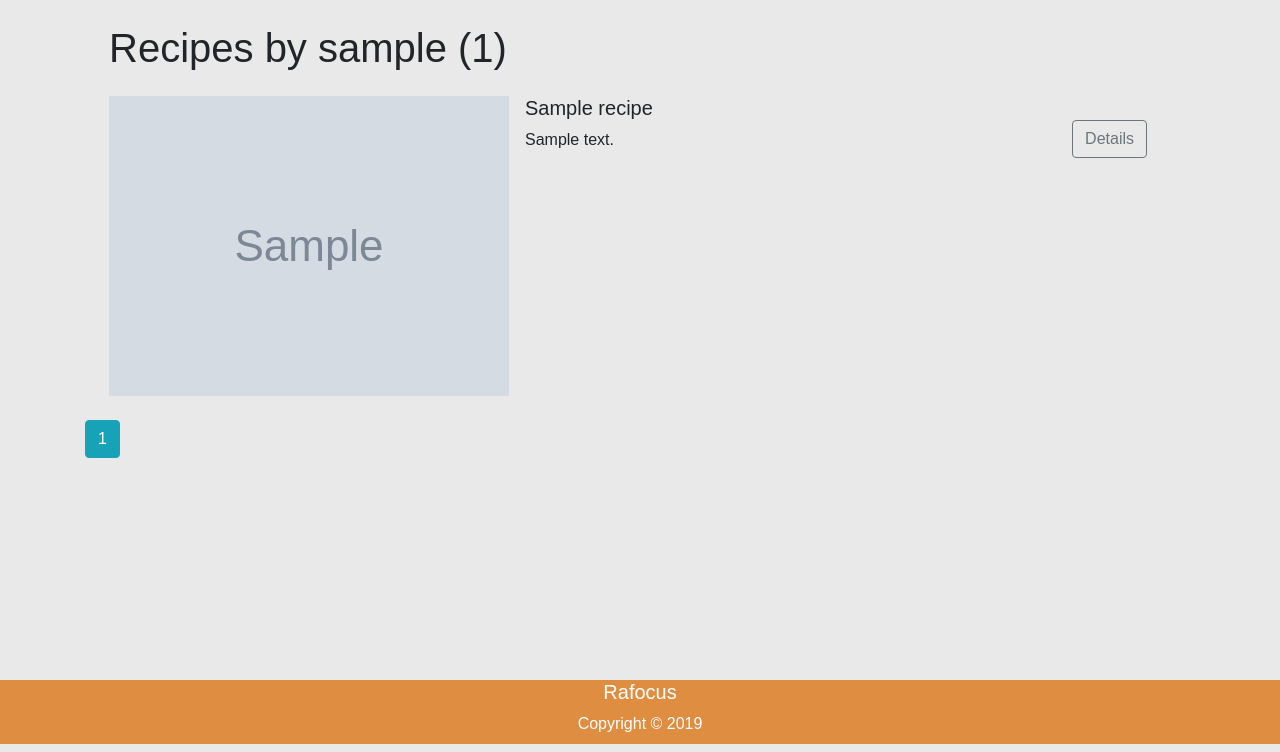
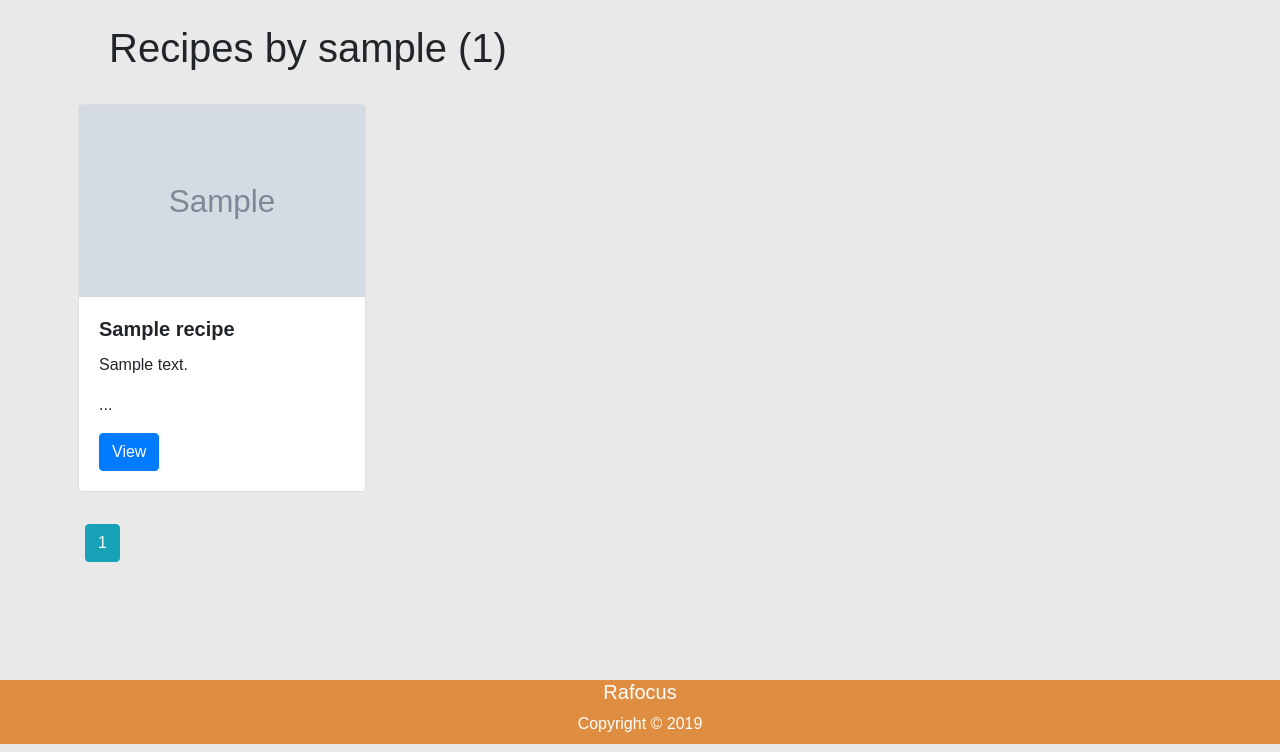
Before and after one commit to Code-Institute-Submissions/rafocus-milestone-project-3, a Flask app: a page that uses cookbook/templates/user_recipes.html in a window 1280 px wide. Shown: the part 56-808 px from the top of the page. Run offline with Flask 2, Linux system fonts and the light colour scheme; tables that the repository leaves empty hold one stand-in row (values such as "Sample post"); grey boxes marked "Sample" are stand-in pictures; some libraries are stand-ins or nearby versions.

Commit message:
user recipes styling

```diff
--- a/cookbook/templates/home.html
+++ b/cookbook/templates/home.html
@@ -44,6 +44,7 @@
         </div>
     </div>
 </form>
+
 <div class="row mt-4">
     {% for recipe in recipes.items %}
     <div class="col-4 p-2">
@@ -66,7 +67,6 @@
 {% endfor %}
 </div>
 
-
 <div class="mt-4">
     {% for page_nbr in recipes.iter_pages(left_edge=1, right_edge=1, left_current=1, right_current=1) %}
     {% if page_nbr %}
--- a/cookbook/templates/user_recipes.html
+++ b/cookbook/templates/user_recipes.html
@@ -1,23 +1,39 @@
 {% extends "main.html" %}
 {% block content %}
 <h1 class="m-4">Recipes by {{ user.username }} ({{ recipes.total }})</h1>
+
+<div class="row mt-4">
   {% for recipe in recipes.items %}
-        <div class="media m-4">
-                <img src="{{ recipe.picture }}" class="mr-3" alt="...">
-                <div class="media-body">
-                    <h5 class="mt-0">{{ recipe.title }}</h5>
-                     {{ recipe.description }}
+  <div class="col-4 p-2">
+    <div class="card" style="width: 18rem;">
+      <img class="card-img-top" src="{{ recipe.picture | default('https://dummyimage.com/300') }}" alt="...">
+      <div class="card-body">
+        <h5 class="card-title font-weight-bold">{{ recipe.title }}</h5>
+        <p class="card-text">{{ recipe.description[:60] }}</p>
+        <p>...</p>
+        <a href="{{ url_for('recipe', recipe_id=recipe.id) }}" class="btn btn-primary">View</a>
       </div>
-                <a href="{{ url_for('recipe', recipe_id=recipe.id) }}" class="btn btn-outline-secondary m-4">Details</a>
     </div>
+    {% if loop.index %3 == 0%}
+  </div>
+</div>
+<div class="row">
+  {% else %}
+</div>
+{% endif %}
 {% endfor %}
+</div>
+
+
 <div class="mt-4">
   {% for page_nbr in recipes.iter_pages(left_edge=1, right_edge=1, left_current=1, right_current=1) %}
   {% if page_nbr %}
   {% if recipes.page == page_nbr %}
-            <a class="btn btn-info mb-4" href="{{ url_for('user_recipes', username=user.username, page=page_nbr) }}">{{ page_nbr }}</a>
+  <a class="btn btn-info mb-4"
+    href="{{ url_for('user_recipes', username=user.username, page=page_nbr) }}">{{ page_nbr }}</a>
   {% else %}
-            <a class="btn btn-outline-info mb-4" href="{{ url_for('user_recipes', username=user.username, page=page_nbr) }}">{{ page_nbr }}</a>
+  <a class="btn btn-outline-info mb-4"
+    href="{{ url_for('user_recipes', username=user.username, page=page_nbr) }}">{{ page_nbr }}</a>
   {% endif %}
   {% else %}
   ..
```
Lines whose indentation alone changed are shown as unchanged.
